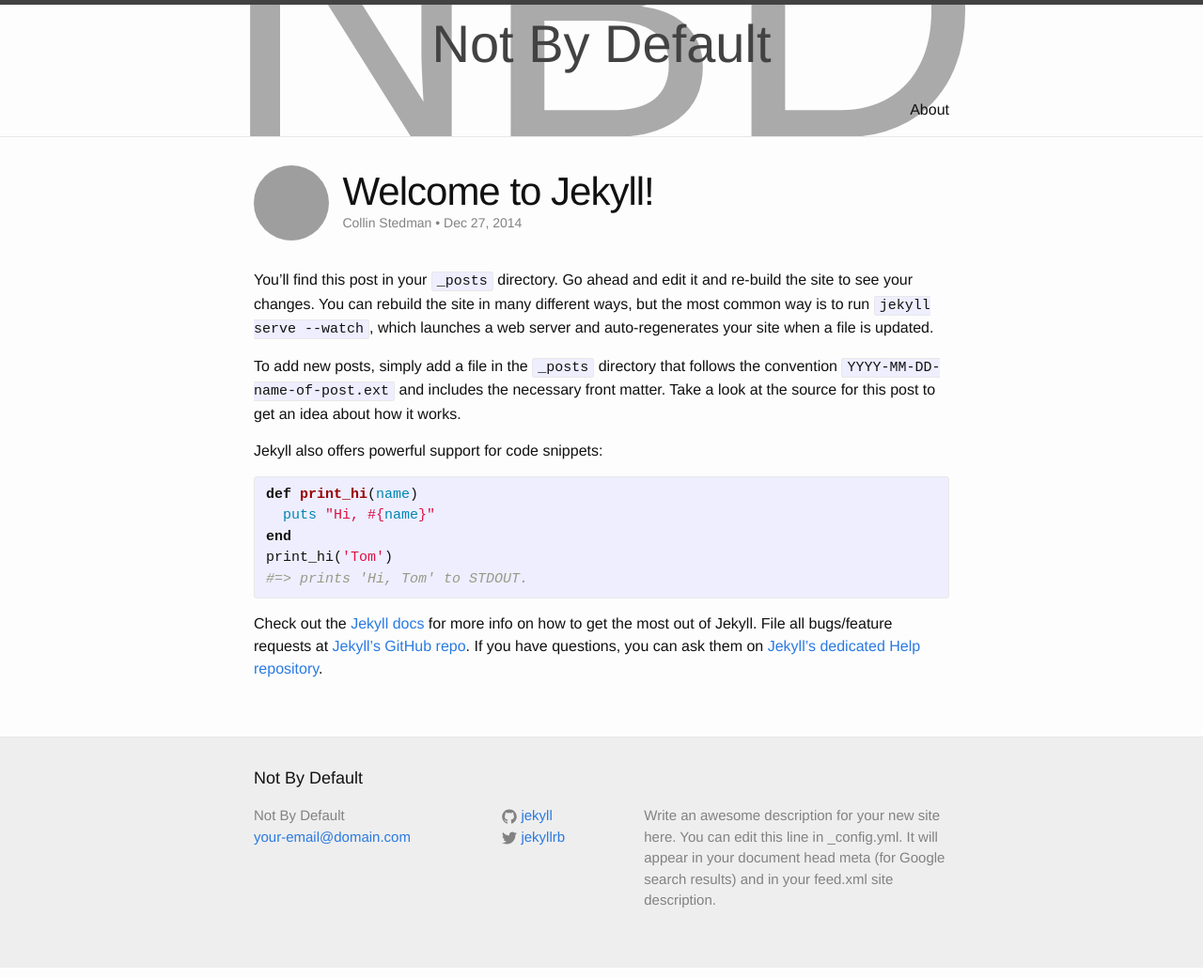
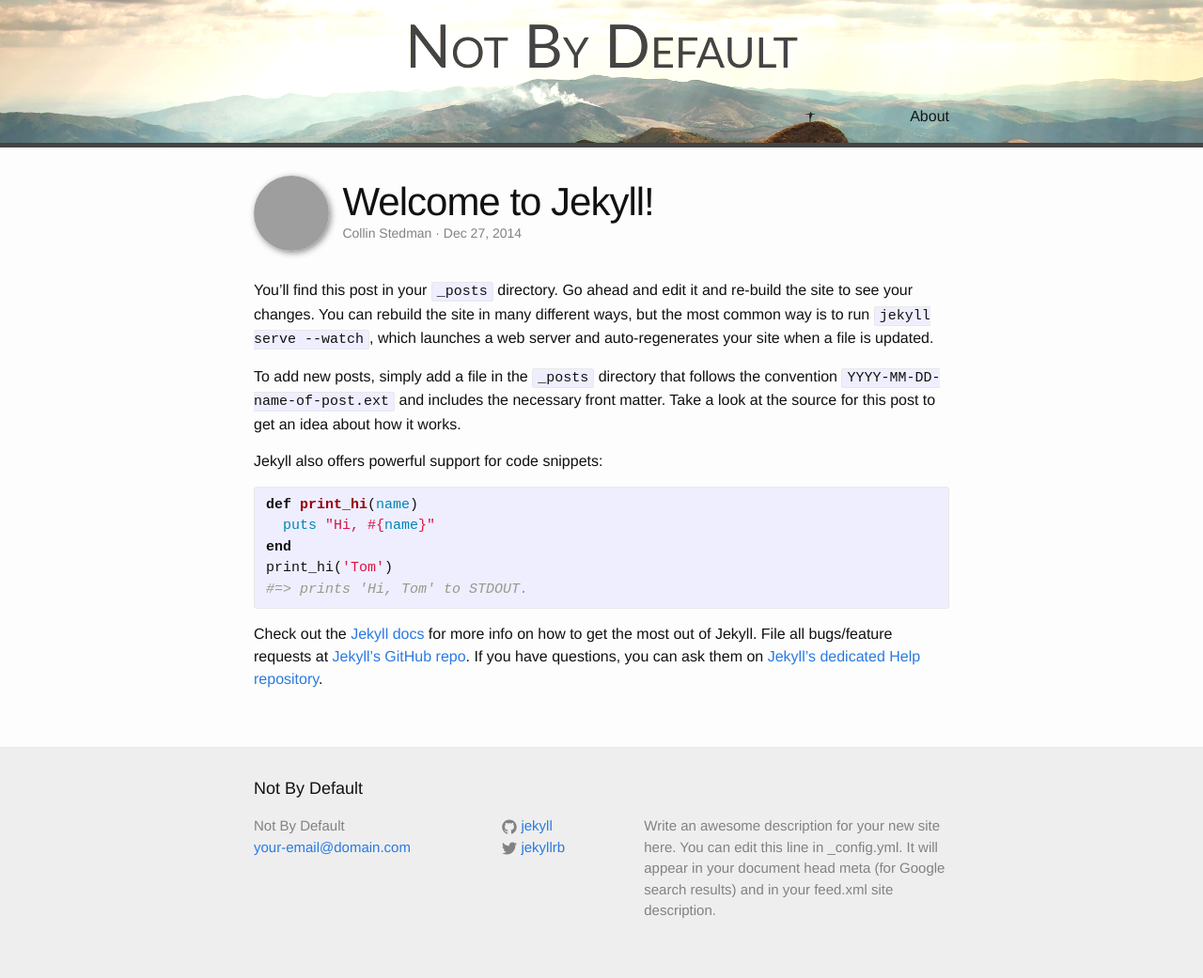
Before and after one commit to kronion/NBD, a Jekyll site: the page built from _posts/2014-12-27-welcome-to-jekyll.markdown, in a window 1280 px wide. Shown: the whole page at 94% size. Built offline with Jekyll 4.4.1, drawn with Linux system fonts in a browser that asks for light colours; grey boxes are pictures that could not be loaded.

Commit message:
Top image

```diff
--- a/_includes/head.html
+++ b/_includes/head.html
@@ -6,6 +6,7 @@
     <title>{% if page.title %}{{ page.title }}{% else %}{{ site.title }}{% endif %}</title>
     <meta name="description" content="{{ site.description }}">
 
+    <link href='http://fonts.googleapis.com/css?family=Montserrat' rel='stylesheet' type='text/css'>
     <link rel="stylesheet" href="{{ "/css/main.css" | prepend: site.baseurl }}">
     <link rel="canonical" href="{{ page.url | replace:'index.html','' | prepend: site.baseurl | prepend: site.url }}">
 </head>
--- a/_includes/header.html
+++ b/_includes/header.html
@@ -1,8 +1,5 @@
 <header class="site-header">
 
-  <div class="site-title-background">
-    <h1>NBD</h1>
-  </div>
   <div class="wrapper">
     <a class="site-title" href="{{ site.baseurl }}/">
       <h1>{{ site.title }}</h1>
--- a/_layouts/post.html
+++ b/_layouts/post.html
@@ -7,7 +7,7 @@
     <div class='headshot' style='background: url({{ site.baseurl }}/assets/img/{{ page.authBrev }}.jpg); background-size: cover'></div>
     <div class='meta-wrap'>
       <h1 class="post-title">{{ page.title }}</h1>
-      <span class="post-meta">{{ page.author }} • {{ page.date | date: "%b %-d, %Y" }}</span>
+      <span class="post-meta">{{ page.author }} &middot {{ page.date | date: "%b %-d, %Y" }}</span>
     </div>
   </header>
 
--- a/_sass/_layout.scss
+++ b/_sass/_layout.scss
@@ -2,12 +2,14 @@
  * Site header
  */
 .site-header {
-    border-top: 5px solid $grey-color-dark;
-    border-bottom: 1px solid $grey-color-light;
-    min-height: 56px;
-
     // Positioning context for the mobile navigation icon
     position: relative;
+    border-bottom: 5px solid $grey-color-dark;
+    background: url($background-image);
+    background-size: cover;
+    background-position: center 152px;
+    background-attachment: fixed;
+    -webkit-filter: brightness(125%);
 }
 
 .site-title {
@@ -22,7 +24,9 @@
 
     > h1 {
       margin: 0;
-      font-size: 56px;
+      font-family: Futura,Trebuchet MS,Arial,sans-serif;
+      font-variant: small-caps;
+      font-size: 64px;
     }
 
     > h2 {
@@ -204,6 +208,7 @@
   height: 80px;
   margin-right: 10px;
   border-radius: 40px;
+  box-shadow: 2px 2px 7px #888;
   vertical-align: middle;
 }
 
--- a/css/main.scss
+++ b/css/main.scss
@@ -14,12 +14,13 @@
 $spacing-unit:     30px;
 
 $text-color:       #111;
+$background-image:  "{{ site.baseurl }}/assets/img/mountain.jpg";
 $background-color: #fdfdfd;
 $brand-color:      #2a7ae2;
 
 $grey-color:       #828282;
 $grey-color-light: lighten($grey-color, 40%);
-$grey-color-dark:  darken($grey-color, 25%);
+$grey-color-dark:  darken($grey-color, 30%);
 
 $on-palm:          600px;
 $on-laptop:        800px;
```
Also changed, not shown: index.html (+13 -1 lines), assets/img/ldu.jpg (added), assets/img/mountain.jpg (added), assets/img/rzhong.jpg (added), 1 other file.
